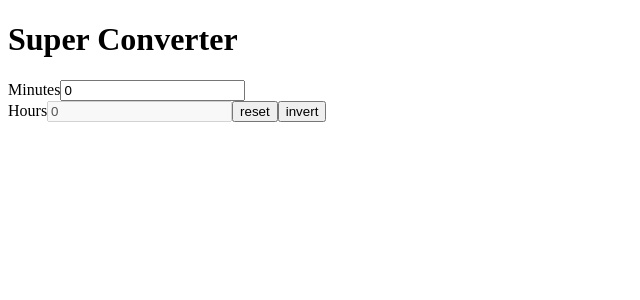
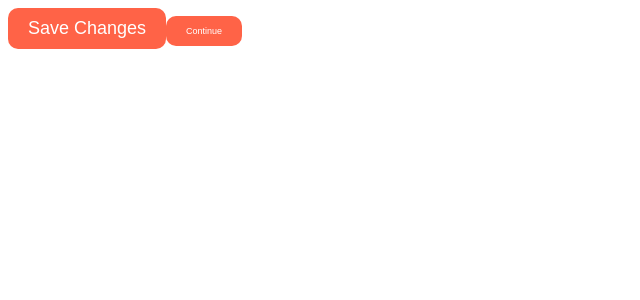
Before and after one commit to soyoung931014/Movie_Web_Service_React_basic, a React (Create React App) app: page / in a window 1280 px wide. Shown: the top 300 px of the page, without its empty margins (0-640 px from the left). Built offline with nearby package versions, Linux system fonts and the light colour scheme.

Commit message:
Practice_PROPS

```diff
--- a/src/App.js
+++ b/src/App.js
@@ -1,57 +1,35 @@
-//+++++++ state practice part two보는것보다, recap을 보자
-// ++Q1 : flipped 부분 이해했니?
-// 부가 설명: flipped는 단순히 true 혹은 false인 변수이다.
-// 우리가 flip버튼을 누르면 onFlip 함수가 실행되는데
-// onFlip함수는 현재 값을 받아서 그 반대의 값을 내놓는다.setFliped(current => !current)
+// props 결국 Btn()함수를 불러서 banana라는 인자를 아래와 같이 보내는것과 같다.
+// Btn({banana: "save changes"}) Btn은 함수
+// 어떤 prop이든 Btn 컴포넌트에 보내면 그것들은 Btn 함수의 첫 번째 argument(인자)속으로 들어갈거야
+// props는 첫번째 유일한 인자이다. props옆에 다른 인자 들어올 수 없음
+// btn에 함수에 props를 넘겨준 후, console.log(props)를 하고 확인을 해보자.
+// 2개의 props를 볼 수 있는데 이말은 2번 렌더링이 되었다는것이다.
+// 모든 props(properties)들은 props = {} props라는 객체 안에 모조리 들어간다.
+// shortcut으로서 props대신 {banana}로 대체되어 사용한다. banana말고 다른 props 가져오는경우 {banana, big}이런식으로 한다.
+function Btn(props) {
+  console.log(props) //{banana: 'Continue'} {banana: 'Save Changes'}
+  console.log(props.big) // 2번 렌더링이니까 true, undefined나옴
+  return <button
+            style ={{ // 이 style들을 재 사용하고 싶어
+              backgroundColor: "tomato",
+              color: "white",
+              padding: "10px 20px",
+              border: 0,
+              borderRadius: 10,
+              fontSize: props.big ? 18: 9
+            }}
+  >
+    {props.banana} {/* // 같은 banana이지만 각각의<Btn/> 컴포넌트에 따라 달리 설정이 되는걸 볼 수 있다. */}
+  </button>
+}
 
-import { useState } from "react";
 
 function App() {
-  const [amount, setMount] = useState(0)
-  const [flipped, setFlipped] = useState(false)
-  function onChangeFunction(e) {
-
-    setMount(e.target.value)
-  }
-  const reset = () => setMount(0)
-
-
-  const onFlip = () => {
-    reset()
-    setFlipped(current => !current)
-    console.log(flipped) // flipped를 누르면 false부터 시작을 함. 내 생각은 기본값이 false이므로 flipped를 클릭하면 true여야하는건데 왜 눌러야 기본값 false가 시작되는걸까??
-  }
-
   return (
   <div>
-    <h1 className="hi"> Super Converter</h1>
-
-    <div>
-    <label htmlFor="minutes">Minutes</label>
-    <input
-    value = {flipped ? amount * 60 : amount}
-    id="minutes"
-    placeholder="minutes"
-    type="number"
-    onChange={onChangeFunction}
-    disabled={flipped}   /// {flipped === false}
-    />
-    </div>
-
-    <div>
-    <label htmlFor="hours">Hours</label>
-    <input
-    value={flipped ? amount : Math.round(amount/60)}
-    id="hours"
-    placeholder="Hours"
-    type="number"
-    disabled={!flipped} /// {flipped === true}
-    onChange={onChangeFunction}
-    />
-    <button onClick={reset}>reset</button>
-    <button onClick={onFlip}>{flipped ? "turn back" : "invert"}</button>
-    </div>
-   </div>
+    <Btn banana="Save Changes" big ="true"/>
+    <Btn banana="Continue"/>
+  </div>
 
   )
 }
```
